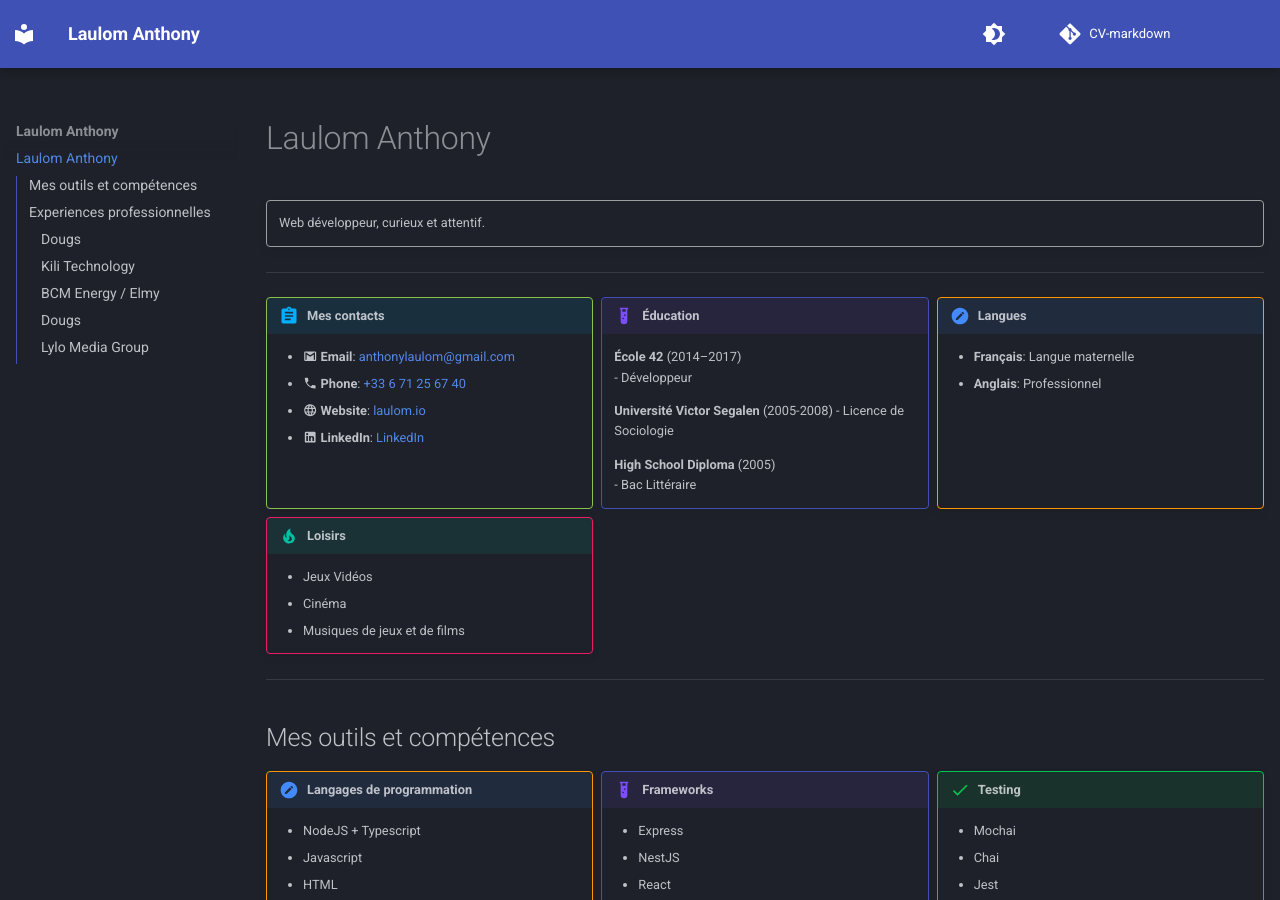
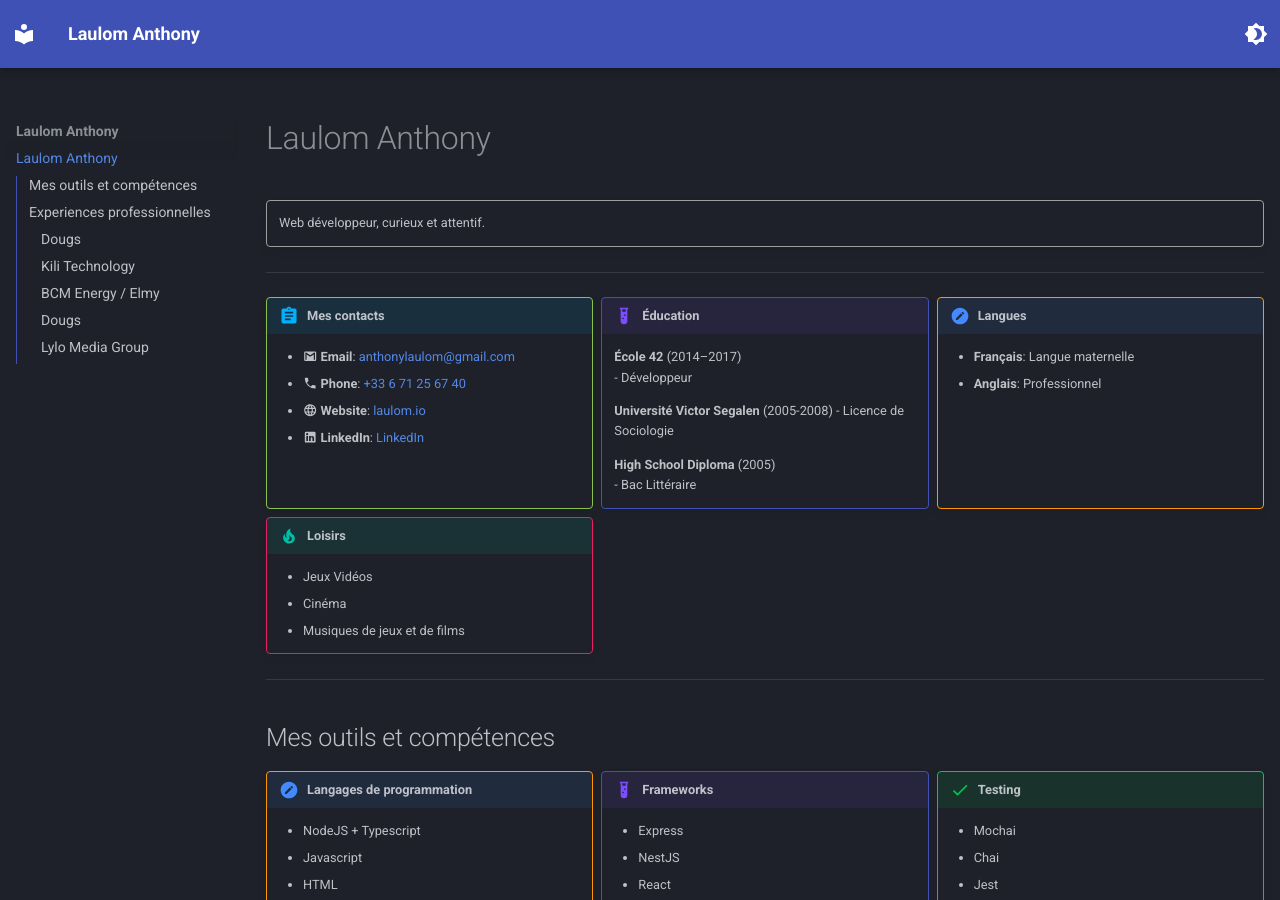
Before and after one commit to Lolhomme/laulom.github.io, an MkDocs documentation site: the page built from docs/index.md, in a window 1280 px wide and 900 px high. Built offline with MkDocs 1.6.1 and Material for MkDocs 9.7.7, drawn with Linux system fonts in a browser that asks for light colours; comment, search, counter and statistics services are not loaded.

Commit message:
Removes repository URL and name
Removes the explicit repository URL and name configuration. This simplifies the configuration file and relies on alternative mechanisms for specifying repository details, if needed.

```diff
--- a/mkdocs.yml
+++ b/mkdocs.yml
@@ -20,8 +20,6 @@ theme:
 plugins: []
 extra_css:
   - assets/custom.css
-repo_url: https://github.com/Lolhomme/CV-markdown
-repo_name: CV-markdown
 markdown_extensions:
   - attr_list
   - md_in_html
```
